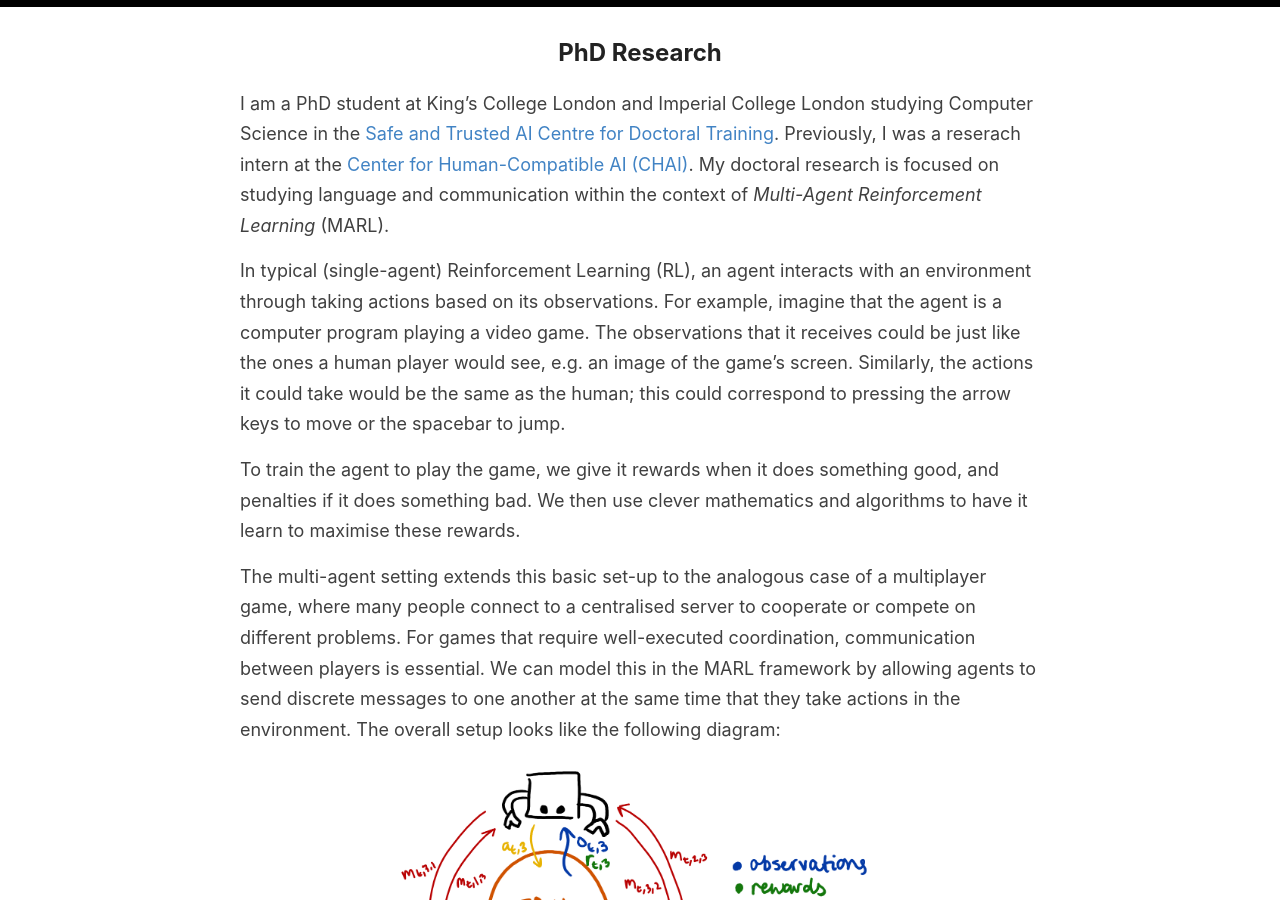
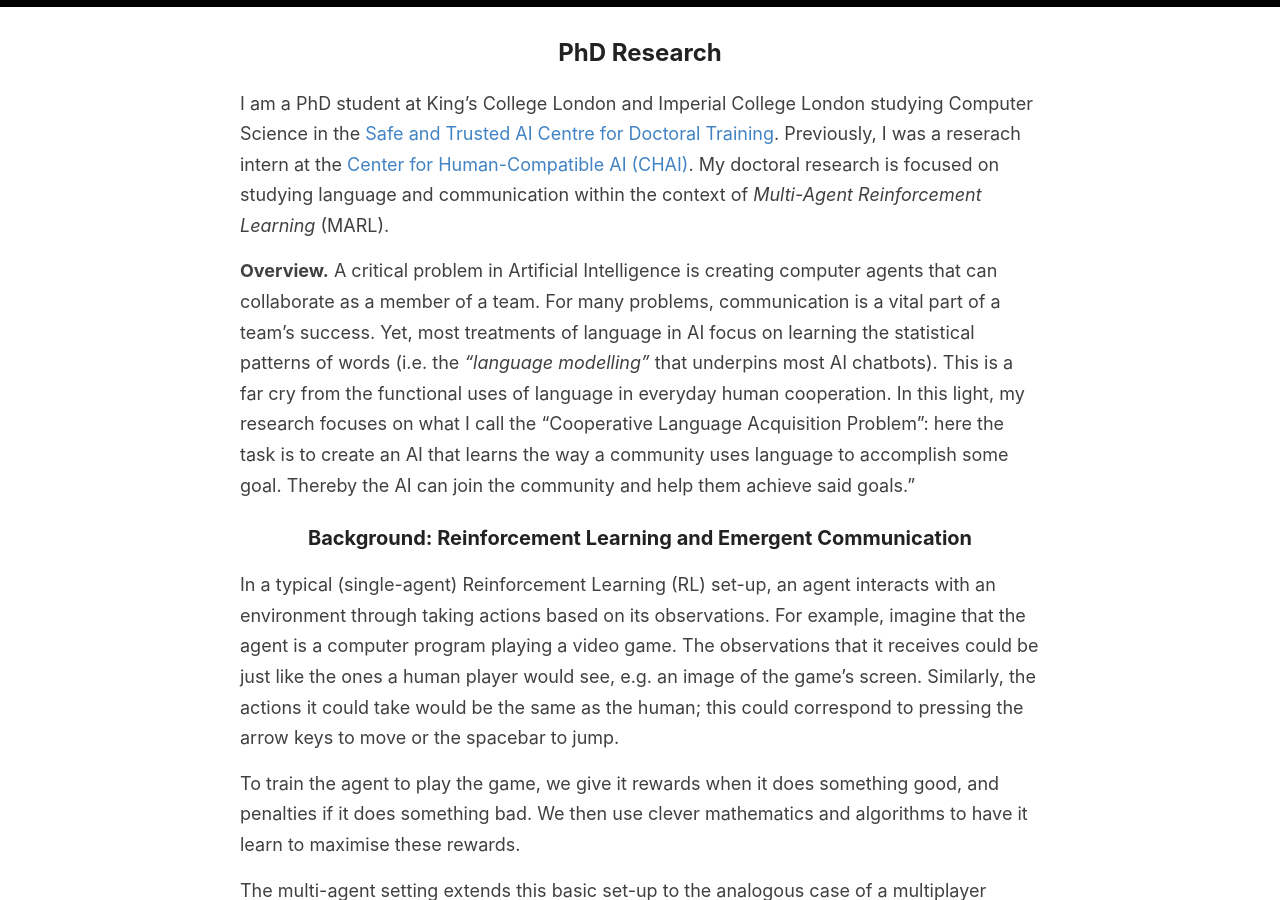
Before and after one commit to DylanCope/dylancope.github.io, a Jekyll site: the page built from index.md, in a window 1280 px wide and 900 px high, scrolled down 491 px. Built offline with Jekyll 4.4.1, drawn with Linux system fonts in a browser that asks for light colours; some of the changed text lies outside the part shown.

Commit message:
Update index.md

```diff
--- a/index.md
+++ b/index.md
@@ -8,7 +8,12 @@ title: Home
 I am a PhD student at King's College London and Imperial College London studying Computer Science in the [Safe and Trusted AI Centre for Doctoral Training](https://safeandtrustedai.org). Previously, I was a reserach intern at the [Center for Human-Compatible AI (CHAI)](https://www.humancompatible.ai).
 My doctoral research is focused on studying language and communication within the context of _Multi-Agent Reinforcement Learning_ (MARL).
 
-In typical (single-agent) Reinforcement Learning (RL), an agent interacts with an environment through taking actions based on its observations.
+**Overview.** A critical problem in Artificial Intelligence is creating computer agents that can collaborate as a member of a team. For many problems, communication is a vital part of a team's success. Yet, most treatments of language in AI focus on learning the statistical patterns of words (i.e. the _"language modelling"_ that underpins most AI chatbots). This is a far cry from the functional uses of language in everyday human cooperation. In this light, my research focuses on what I call the "Cooperative Language Acquisition Problem": here the task is to create an AI that learns the way a community uses language to accomplish some goal. Thereby the AI can join the community and help them achieve said goals."
+
+
+### Background: Reinforcement Learning and Emergent Communication
+
+In a typical (single-agent) Reinforcement Learning (RL) set-up, an agent interacts with an environment through taking actions based on its observations.
 For example, imagine that the agent is a computer program playing a video game.
 The observations that it receives could be just like the ones a human player would see, e.g. an image of the game's screen.
 Similarly, the actions it could take would be the same as the human; this could correspond to pressing the arrow keys to move or the spacebar to jump.
@@ -32,6 +37,17 @@ And the designers of the game have assigned the spacebar the "meaning" of a jump
 This means that the meaning of messages _emerges_ through the training process. Or in slightly over-anthropomorophic terms: the agents find for themselves a communication system that serves their goals.
 We call the area of studying investigating this processes _Emergent Communication_, and since the rise of deep learning for MARL it has had a renewed interest.
 
+### My Research: Cooperative Language Acquisition
+
+So with emergent communication we can create a population of agents that solve some task by developing their own communication "language".
+Studying the strategies and protolanguages that are developed is interesting in its own right, but an key issue here is that these languages are essentially private.
+It is very difficult to decode what the messages mean to the agents, and the agents cannot adapt their communication strategies to new interlocutors.
+
+Thus, my work aims to bridge the gap between language modelling - i.e. learning simply from observations of human language - and emergent communication.
+This is where I have posed the challenge of _Cooperative Language Acquisition Problems_, or CLAPs.
+In this setting, we are given a dataset of messages sent by a community of agents, actions that the agents took, and we know the problem that they are trying to solve.
+Our task then is to build an agent that can _joining in_ with this community to help achieve a shared goal.
+
 ## Other Interests
 
 **Evolutionary Computation.** Evolution is the only process that we know of that can produce the wonderous complexities of the natural world.
@@ -43,9 +59,18 @@ But to coordinate this cooperative endeavour, cells take specialised roles in th
 So I revisted a simulation I start in 2016, during my undergraduate.
 This side-project ended up becoming a lot more involved than I had original anticipated, and I created a [YouTube video](https://www.youtube.com/channel/UCNxxs-OEF_5xhM8iOX87NSg), wrote [a paper](https://direct.mit.edu/isal/proceedings/isal/35/77/116930) that I presented at ALIFE 2023, and started an Discord community of people interested in the project. You can also read more at this [blog post](https://dylancope.com/protoevo)!
 
-**Science of Deep Learning.**
+**Science of Deep Learning.** Over the last decade, deep learning has emerged as one of the most powerful tools in building highly-capable AI systems.
+Yet, while we understand the principles used to derive the gradient descent algorithm that powers deep learning, we still have a relatively shallow understanding of the learned models.
+A fascinating branch of machine learning is in its infancy that aims to fix this, with various subdiscplines encompassing a new _science of deep learning_.
+This motivated me and my colleage, Nandi Schoots, to try to understand how [internal representations of features relate to a model's robustness to distributional shift](https://domaingen.github.io/accepted).
 
 ## News
+
+_Dec 12, 2023:_ Alongside Nandi Schoots and Murray Shanahan, I supervised Ole Jorgenson for his Masters project at Imperial College London.
+We continued the project and turned it into a [workshop paper ](https://arxiv.org/abs/2312.03813) that has been accepted to the [Human-Centric Representation Learning Workshop](https://hcrl-workshop.github.io/2024/index.html) at AAAI-24.
+Come check out the results in Language Model activation steering.
+
+_Dec 11, 2023:_ My paper "Learning Translations: Emergent Communication Pretraining for Cooperative Language Acquisition" has been accepted to [Ad Hoc Teamwork Workshop](https://sites.google.com/view/ad-hoc-teamwork/home?authuser=0) at AAAI-24. I'll be in Vancouver at end of Feb 2024.
 
 _Aug 20, 2023:_ I presented my work with Justin Svegliato and Stuart Russell, ["Learning to Plan with Tree Search via Deep RL"](https://openreview.net/forum?id=IP5kPfDu3w) at the [Bridging the Gap Between AI Planning and Reinforcement Learning (PRL @ IJCAI 2023)](https://prl-theworkshop.github.io/prl2023-ijcai/) Workshop at IJCAI 2023!
 
```
